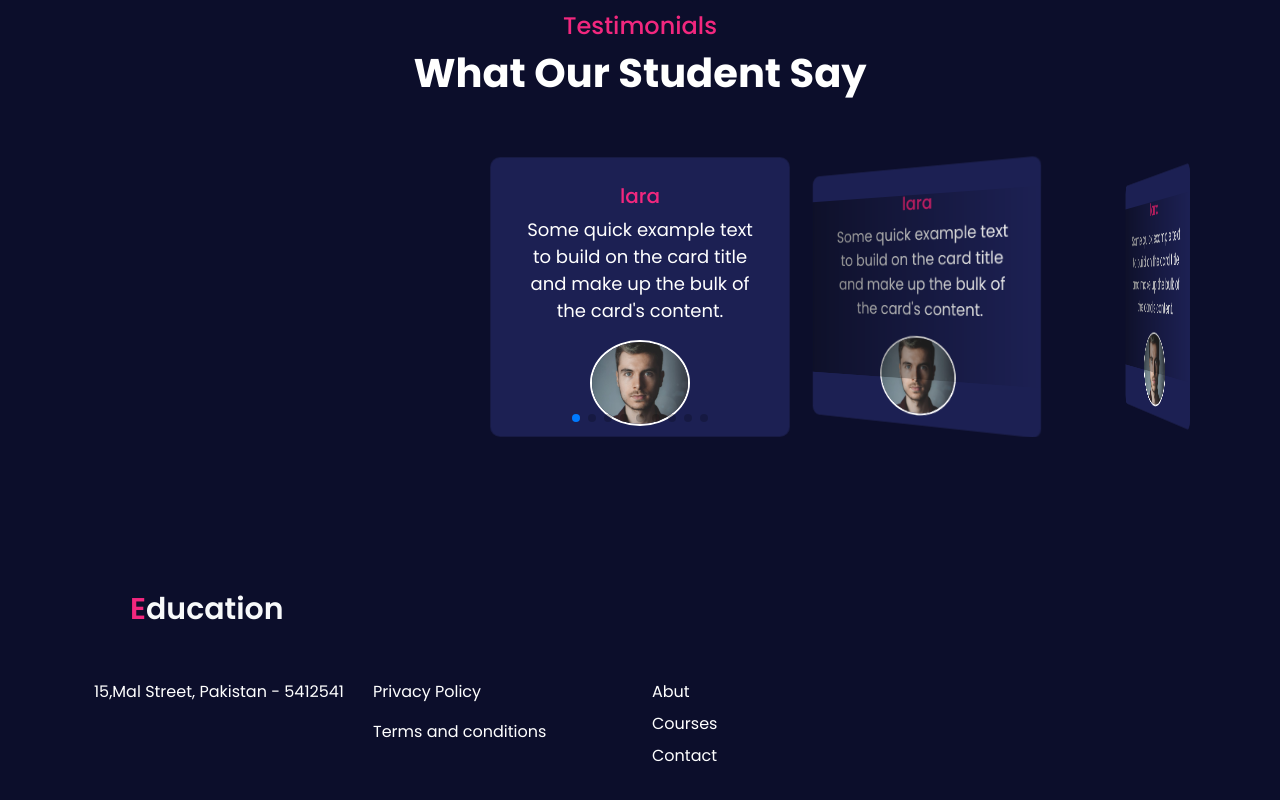
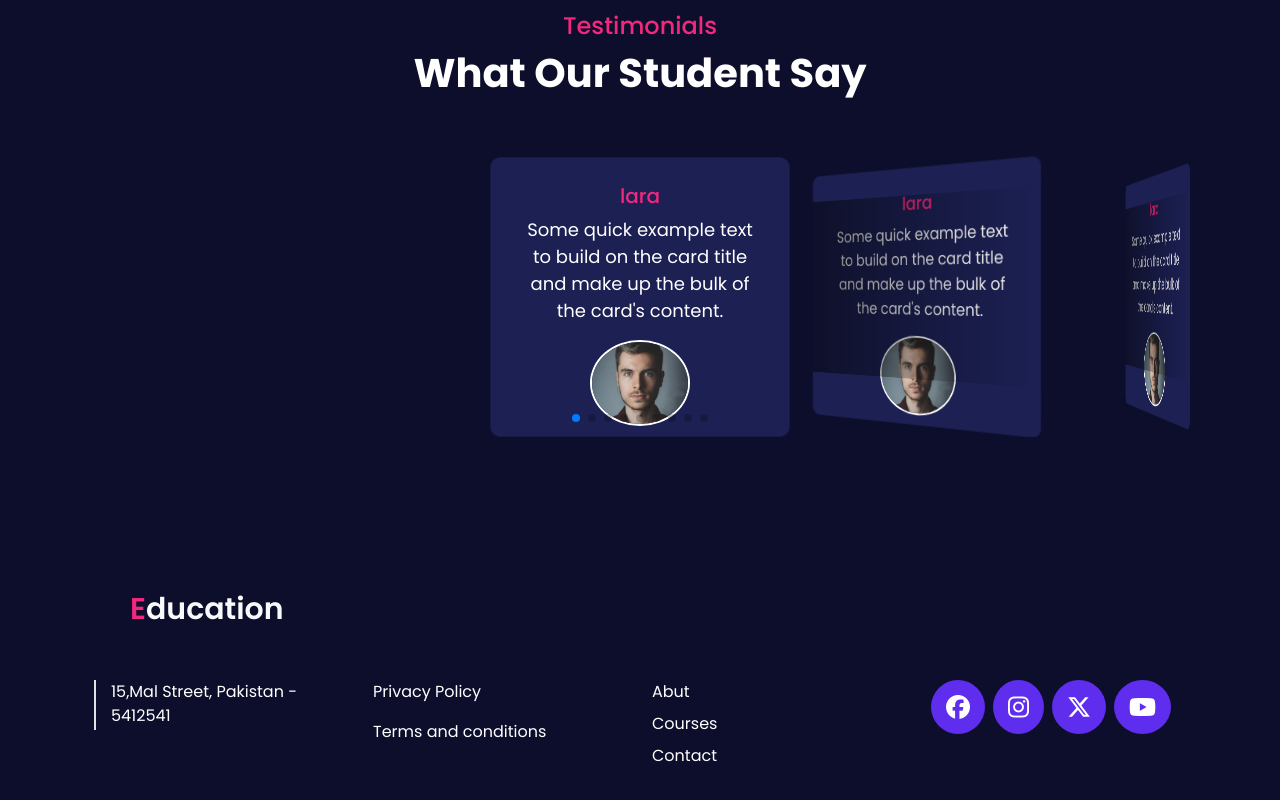
Before and after one commit to Muhammad-tauha-hussain/School-Website, a plain HTML site: page index.html in a window 1280 px wide. Shown: the part 2964-3764 px from the top of the page. Before the commit the page ends 3740 px from the top, so only its background shows below. Drawn offline with nearby package versions, Linux system fonts and the light colour scheme.

Commit message:
footer completed

```diff
--- a/index.html
+++ b/index.html
@@ -10,6 +10,10 @@
         integrity="sha384-QWTKZyjpPEjISv5WaRU9OFeRpok6YctnYmDr5pNlyT2bRjXh0JMhjY6hW+ALEwIH" crossorigin="anonymous">
     <!----Swipper js link-->
     <link rel="stylesheet" href="https://cdn.jsdelivr.net/npm/swiper@11/swiper-bundle.min.css" />
+    <!----Font awesome cdn-->
+    <link rel="stylesheet" href="https://cdnjs.cloudflare.com/ajax/libs/font-awesome/6.6.0/css/all.min.css"
+        integrity="sha512-Kc323vGBEqzTmouAECnVceyQqyqdsSiqLQISBL29aUW4U/M7pSPA/gEUZQqv1cwx4OnYxTxve5UMg5GT6L4JJg=="
+        crossorigin="anonymous" referrerpolicy="no-referrer" />
     <!----Custom Css-->
     <link rel="stylesheet" href="style.css">
 </head>
@@ -574,7 +578,7 @@
 
 
     <!-----footer section-->
-    <section class="footer pad-top">
+    <section class="footer pad-top pad-bot">
         <footer>
             <div class="container">
                 <div class="logo mb-5">
@@ -583,7 +587,8 @@
                 <div class="footer-content">
                     <div class="container">
                         <div class="row">
-                            <div class="col col-sm-6 col-md-3 col-lg-3">
+                            <div class="col col-sm-6 col-md-3 col-lg-3 d-flex">
+                                <div class="border"></div>
                                 <p>15,Mal Street, Pakistan - 5412541</p>
                             </div>
                             <div class="col col-sm-6 col-md-3 col-lg-3">
@@ -600,29 +605,12 @@
                                 </ul>
                             </div>
                             <div class="col col-sm-6 col-md-3 col-lg-3">
-                                <ul class="list-unstyled d-flex">
-                                    <li class="ms-3">
-                                        <a class="text-white" href="#">
-                                            <svg class="bi" width="24" height="24" fill="white">
-                                                <use xlink:href="#twitter" />
-                                            </svg>
-                                        </a>
-                                    </li>
-                                    <li class="ms-3">
-                                        <a class="text-white" href="#">
-                                            <svg class="bi" width="24" height="24" fill="white">
-                                                <use xlink:href="#instagram" />
-                                            </svg>
-                                        </a>
-                                    </li>
-                                    <li class="ms-3">
-                                        <a class="text-white" href="#">
-                                            <svg class="bi" width="24" height="24" fill="white">
-                                                <use xlink:href="#facebook" />
-                                            </svg>
-                                        </a>
-                                    </li>
-                                </ul>
+                                <div class="icons d-flex gap-2">
+                                    <i class="fa-brands fa-facebook icon-large"></i>
+                                    <i class="fa-brands fa-instagram icon-large"></i>
+                                    <i class="fa-brands fa-x-twitter icon-large"></i>
+                                    <i class="fa-brands fa-youtube icon-large"></i>
+                                </div>
 
                             </div>
                         </div>
--- a/style.css
+++ b/style.css
@@ -195,6 +195,21 @@ header>nav {
 .bi {
     fill: white;
 }
+.icon-large {
+    font-size: 1.5em; /* Adjust the size as needed */
+    background-color: var(--secondary-color);
+    padding: 15px;
+    border-radius: 100%;
+    cursor: pointer;
+}
+
+.border{
+    height: 50px;
+    width: 1px;
+    background-color: #000;
+    margin-right: 15px;
+}
+
 
 
 
@@ -259,3 +274,6 @@ header>nav {
 .pad-top {
     padding-top: 150px;
 }
+.pad-bot{
+    padding-bottom: 100px;
+}
```
